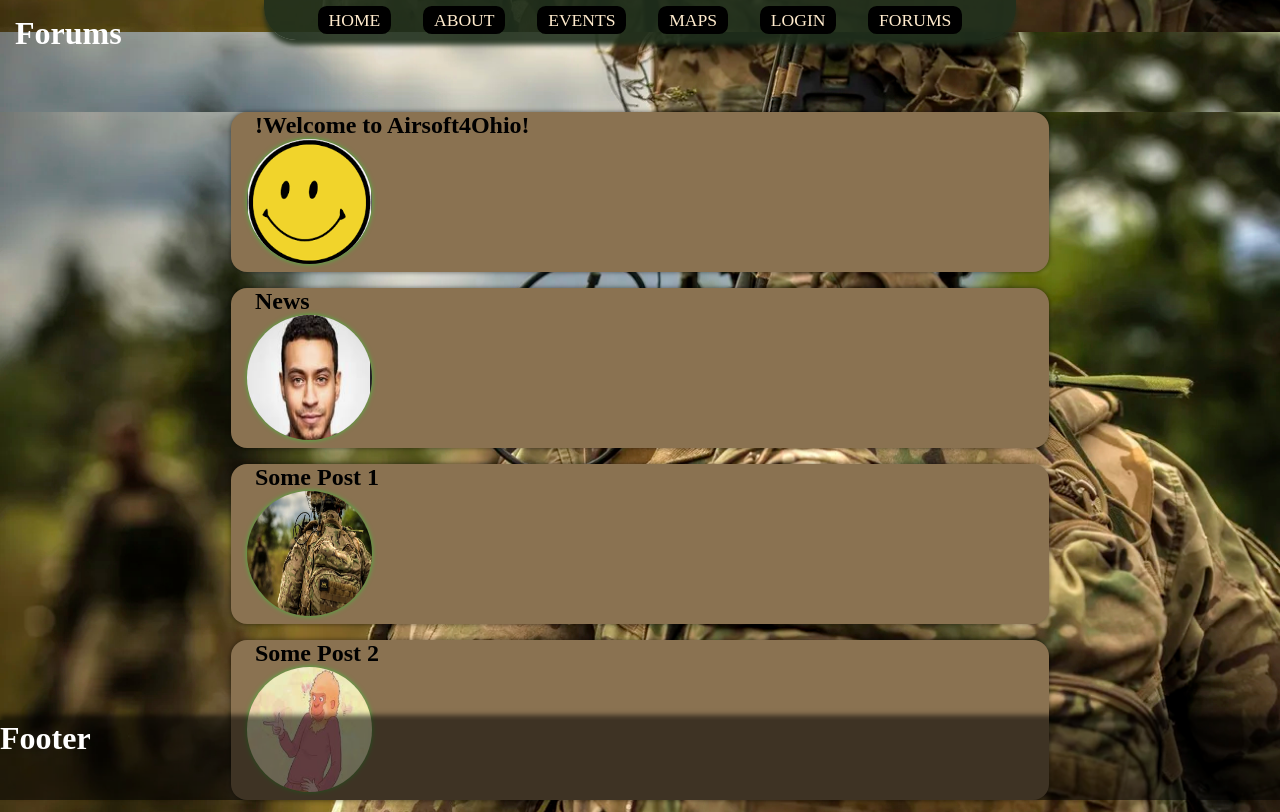
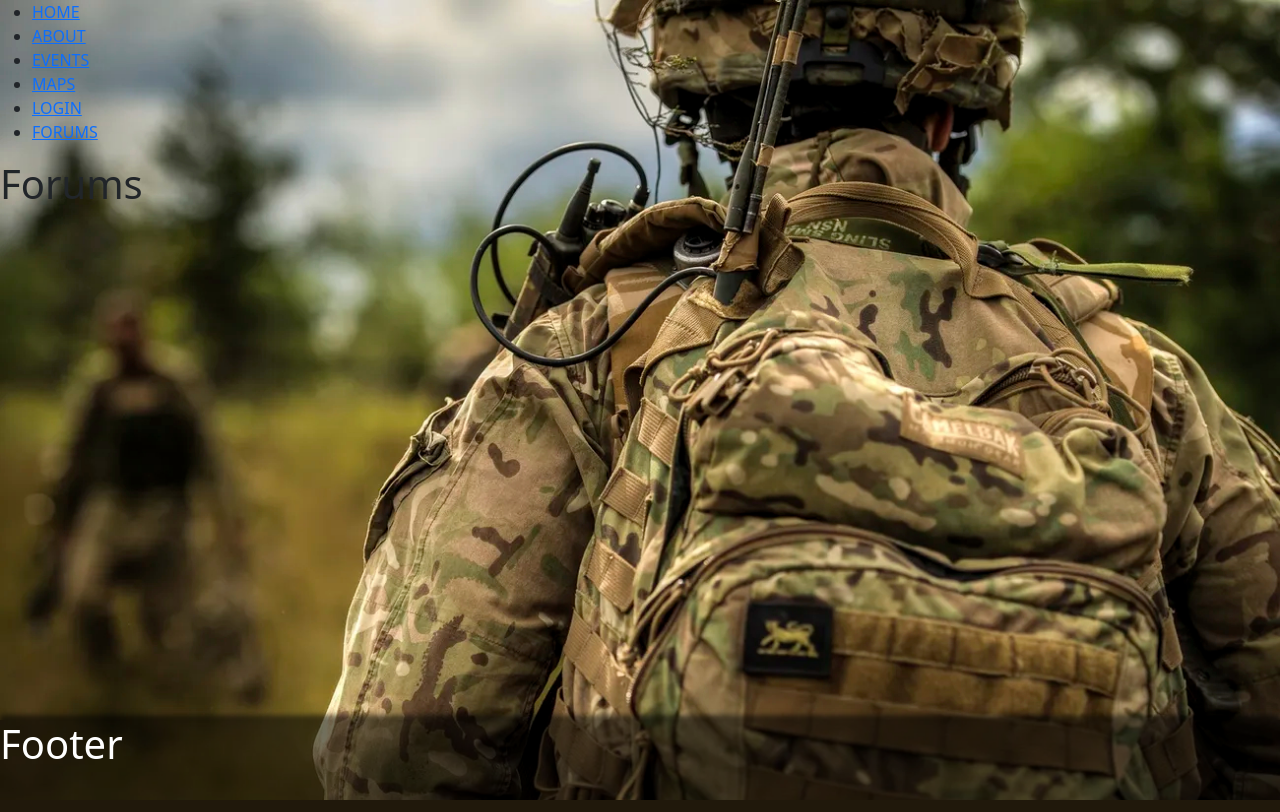
Before and after one commit to TimeCrunch101/airsoft4ohio.com, a Node server app: page /forums in a window 1280 px wide. Run offline with Node 20, Linux system fonts and the light colour scheme; some libraries are stand-ins or nearby versions.

Commit message:
bootstrap

```diff
--- a/package.json
+++ b/package.json
@@ -24,8 +24,11 @@
     "nodemon": "^2.0.19"
   },
   "dependencies": {
+    "bootstrap": "^5.2.2",
+    "bootstrap-icons": "^1.9.1",
     "express": "^4.18.1",
     "express-handlebars": "^6.0.6",
+    "jquery": "^3.6.1",
     "mysql2": "^2.3.3"
   }
 }
--- a/public/styles/style.css
+++ b/public/styles/style.css
@@ -1,14 +1,15 @@
-* {
-    margin: 0px;
-    padding: 0px;
-    border: 0px;
-    list-style: none;
-    text-decoration: none;
-}
 html, body {
     background-image: url(/imgs/soldier.jpg);
     background-size: cover;
     background-repeat: repeat-y;
     background-attachment: fixed;
-    margin-top: 2em;
 }
+footer {
+    position: fixed;
+    bottom: 0;
+    width: 100%;
+    height: 5em;
+    background-color: hsla(0, 0%, 0%, 0.548);
+    color: white;
+    box-shadow: 0px -5px 5px hsla(0, 0%, 0%, 0.548);
+}
--- a/views/forums.hbs
+++ b/views/forums.hbs
@@ -1,81 +1,3 @@
 {{>nav}}
-<h1 id="forumPageTitle">Forums</h1>
-<div class="mainRapper">
-    <div class="sectionRapper">
-        <h2 class="forumSectionTitle">!Welcome to Airsoft4Ohio!</h2>
-        <div class="forumSectionData">
-            <div class="forumSectionImg"><img src="/imgs/smileyface.png" alt="face"></div>
-            <div class="forumSectionBody"></div>
-        </div>
-    </div>
-    <div class="sectionRapper">
-        <h2 class="forumSectionTitle">News</h2>
-        <div class="forumSectionData">
-            <div class="forumSectionImg"><img src="/imgs/face.png" alt="face"></div>
-            <div class="forumSectionBody"></div>
-        </div>
-    </div>
-    <div class="sectionRapper">
-        <h2 class="forumSectionTitle">Some Post 1</h2>
-        <div class="forumSectionData">
-            <div class="forumSectionImg"><img src="/imgs/soldier.jpg" alt="face"></div>
-            <div class="forumSectionBody"></div>
-        </div>
-    </div>
-    <div class="sectionRapper">
-        <h2 class="forumSectionTitle">Some Post 2</h2>
-        <div class="forumSectionData">
-            <div class="forumSectionImg"><img src="/imgs/random.png" alt="face"></div>
-            <div class="forumSectionBody"></div>
-        </div>
-    </div>
-</div>
-<style>
-#forumPageTitle {
-    position: fixed;
-    top: 15px;
-    left: 15px;
-    color: white;
-}
-.mainRapper {
-    width: 50%;
-    margin: 5em auto 0 auto;
-    height: fit-content;
-    min-height: 700px;
-    min-width: 850px;
-}
-.sectionRapper {
-    height: 10em;
-    margin: .2em 1em;
-    background-color: rgb(138, 114, 81);
-    border-radius: 1em;
-    margin-bottom: 1em;
-    box-shadow: 0px 0px 5px rgba(0, 0, 0, 0.521);
-}
-.forumSectionTitle {
-    margin-left: 1em;
-}
-.forumSectionData {
-    display: flex;
-    height: calc(100% - 1.8em);
-    width: 100%;
-}
-.forumSectionImg {
-    margin-left: 1em;
-    width: 125px;
-    height: 100%;
-    max-width: 150px;
-}
-img {
-    box-shadow: 0px 0px 5px rgba(0, 255, 42, 0.521);
-    border-radius: 50%;
-    width: 125px;
-    height: 125px;
-
-
-}
-.forumSectionBody {
-    width: 100%;
-}
-</style>
+<h1>Forums</h1>
 {{>footer}}
--- a/views/layouts/main.hbs
+++ b/views/layouts/main.hbs
@@ -5,6 +5,8 @@
     <meta http-equiv="X-UA-Compatible" content="IE=edge">
     <meta name="viewport" content="width=device-width, initial-scale=1.0">
     <link rel="stylesheet" href="/styles/style.css">
+    <link rel="stylesheet" href="./bs/css/bootstrap.css">
+    <link rel="stylesheet" href="./bs/css/font/bootstrap-icons.css">
     <link rel="shortcut icon" href="/imgs/ohio-s.ico" type="image/x-icon">
     <title>Airsoft4Ohio</title>
 </head>
@@ -12,4 +14,5 @@
     {{{body}}}
 </body>
 <script src="/scripts/script.js"></script>
+<script src="./bs/js/bootstrap.min.js"></script>
 </html>
--- a/views/partials/footer.hbs
+++ b/views/partials/footer.hbs
@@ -1,14 +1,3 @@
 <footer>
     <h1>Footer</h1>
 </footer>
-<style>
-footer {
-    position: fixed;
-    bottom: 0;
-    width: 100%;
-    height: 5em;
-    background-color: hsla(0, 0%, 0%, 0.548);
-    color: white;
-    box-shadow: 0px -5px 5px hsla(0, 0%, 0%, 0.548);
-}
-</style>
--- a/views/partials/nav.hbs
+++ b/views/partials/nav.hbs
@@ -1,51 +1,10 @@
-<div class="navBarContainer">
-    <ul class="navList">
-        <li class="navListItem"><a href="/">HOME</a></li>
-        <li class="navListItem"><a href="/about">ABOUT</a></li>
-        <li class="navListItem"><a href="/events">EVENTS</a></li>
-        <li class="navListItem"><a href="/maps">MAPS</a></li>
-        <li class="navListItem"><a href="/login">LOGIN</a></li>
-        <li class="navListItem"><a href="/forums">FORUMS</a></li>
+<div>
+    <ul>
+        <li><a href="/">HOME</a></li>
+        <li><a href="/about">ABOUT</a></li>
+        <li><a href="/events">EVENTS</a></li>
+        <li><a href="/maps">MAPS</a></li>
+        <li><a href="/login">LOGIN</a></li>
+        <li><a href="/forums">FORUMS</a></li>
     </ul>
 </div>
-<style>
-.navListItem:hover {
-    color: hsl(0, 0%, 100%);
-    cursor: pointer;
-    background-color: rgb(65, 65, 65);
-    border: 2px solid rgb(70, 45, 7);
-}
-.navListItem > a {
-    color: blanchedalmond;
-    width: 100%;
-    height: 100%;
-}
-.navBarContainer {
-    background-color: hsla(111, 25%, 15%, 0.904);
-    width: 47em;
-    position: fixed;
-    top: 0;
-    right: 0;
-    left: 0;
-    bottom: 0;
-    margin: 0 auto 0 auto;
-    height: 2.5em;
-    box-shadow: 0px 5px 5px hsla(111, 25%, 15%, 0.904);
-    border-radius: 0 0 2em 2em;
-}
-.navList {
-    height: 100%;
-    display: flex;
-    flex-direction: row;
-    justify-content: center;
-    align-items: center;
-    gap: 2em;
-}
-.navListItem {
-    border: 2px solid black;
-    background-color: black;
-    border-radius: .5em;
-    font-size: 1.1em;
-    padding: .1em .5em;
-}
-</style>
```
Also changed, not shown: app.js (+5 -2 lines), views/about.hbs (+1 -13 lines), 1 other file.
